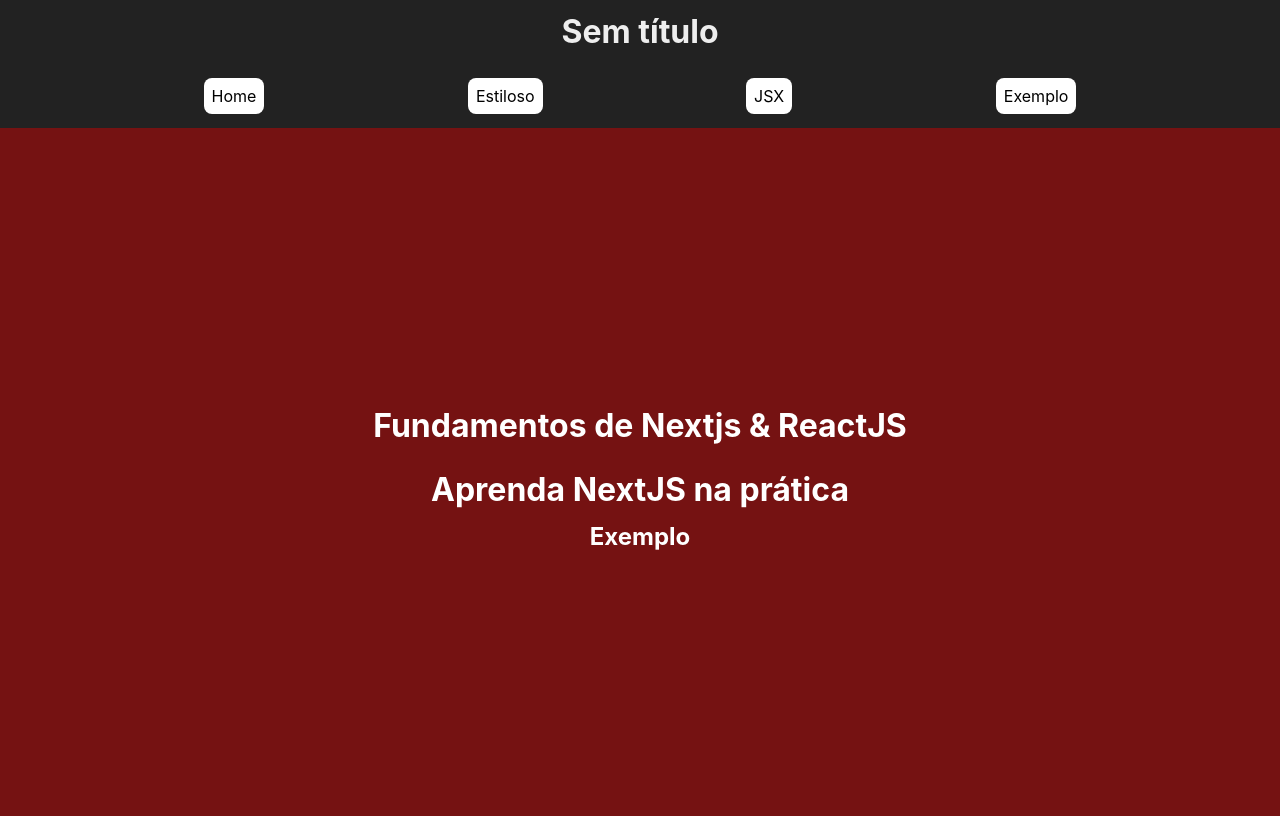
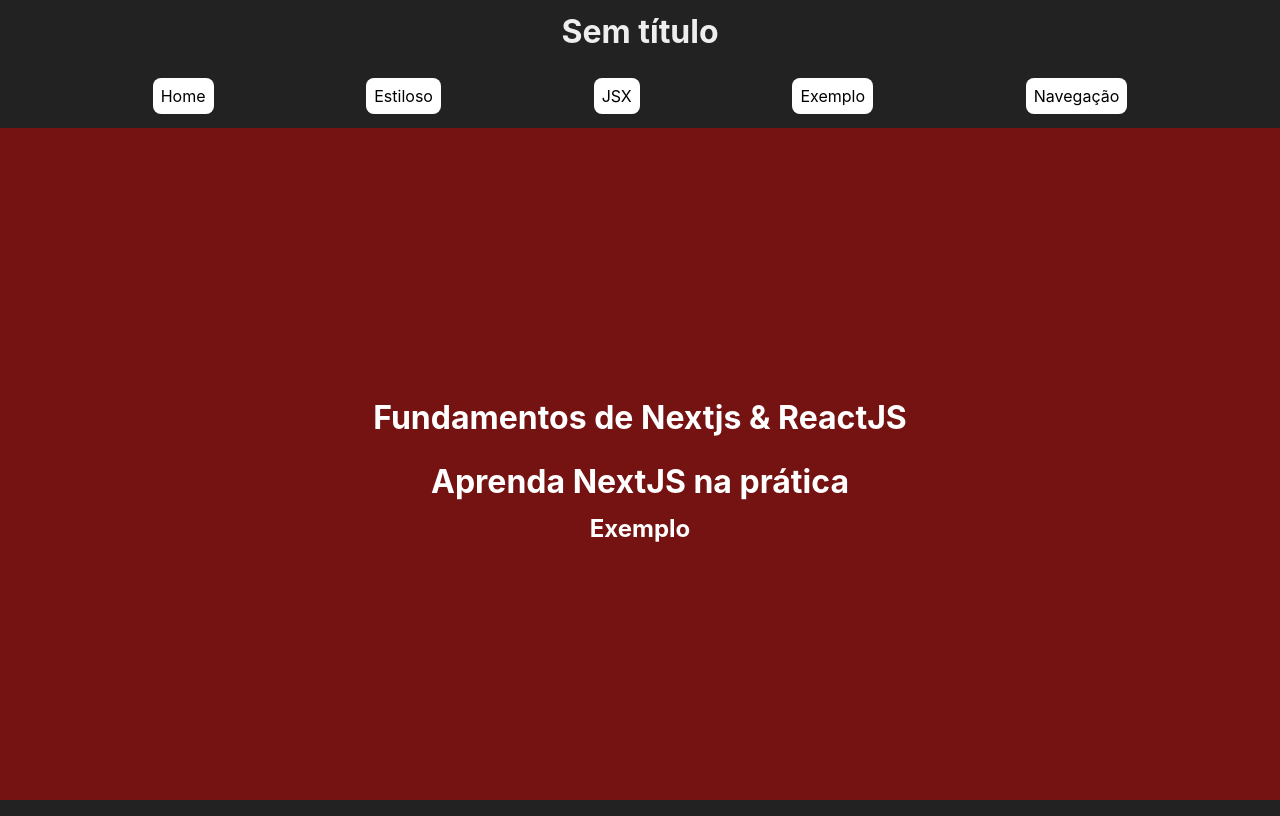
Before and after one commit to MunrraMT/nextjs-reactjs-cod3rcursos, a Next.js app in the folder masterclass1/: page /exemplo in a window 1280 px wide. Built offline with nearby package versions, Linux system fonts and the light colour scheme.

Commit message:
Navegacao Simples

```diff
--- a/masterclass1/src/components/NavBar.jsx
+++ b/masterclass1/src/components/NavBar.jsx
@@ -8,6 +8,7 @@
     <Navegador destino="/estiloso" texto="Estiloso" />
     <Navegador destino="/jsx" texto="JSX" />
     <Navegador destino="/exemplo" texto="Exemplo" />
+    <Navegador destino="/navegacao" texto="Navegação" />
   </nav>
 );
 
--- a/masterclass1/src/styles/Layout.module.css
+++ b/masterclass1/src/styles/Layout.module.css
@@ -3,8 +3,7 @@
   color: #ffffff;
   text-align: center;
 
-  height: calc(100vh - 3rem - 4rem);
-  width: 100vw;
+  height: calc(100vh - 4rem - 4rem);
 
   display: flex;
   flex-direction: column;
```
Also changed, not shown: masterclass1/src/pages/navegacao/index.jsx (added, +9 -0 lines).
